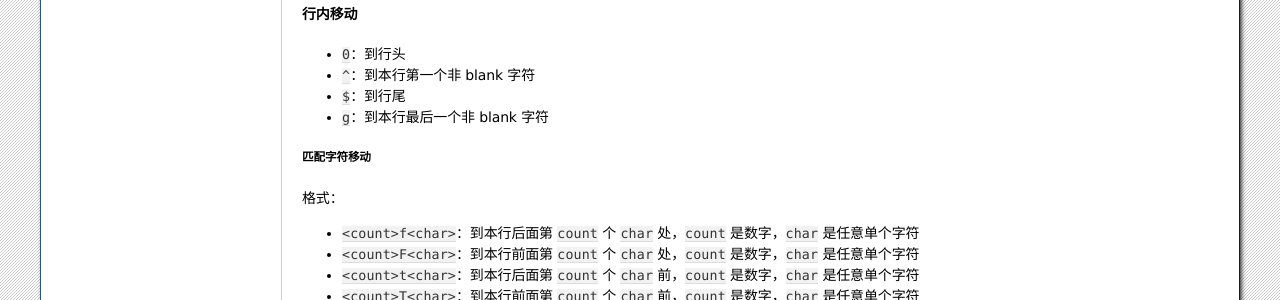
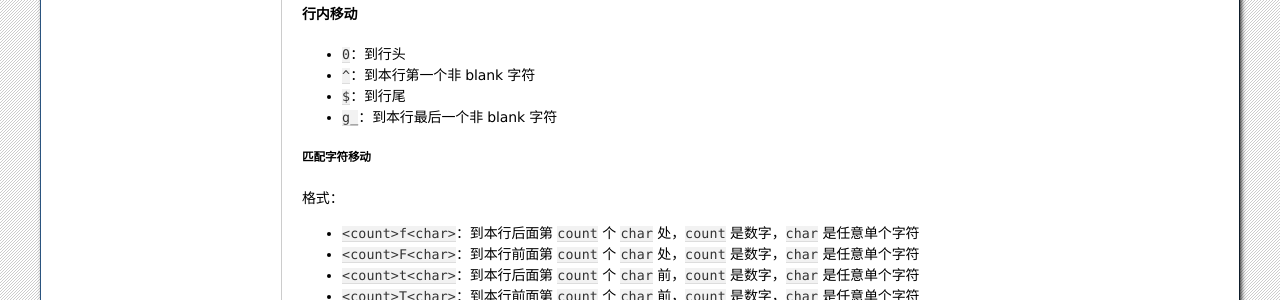
Before and after one commit to imquanquan/Editor-Cookbook, a Sphinx documentation site: the page built from source/vim.rst, in a window 1280 px wide and 900 px high, scrolled down 1585 px. Shown: the part 150-450 px from the top of the window. Built offline with Sphinx 7.4.7, drawn with Linux system fonts in a browser that asks for light colours.

Commit message:
[fix] fix error

```diff
--- a/source/vim.rst
+++ b/source/vim.rst
@@ -97,7 +97,7 @@ Vim 之所以刚开始难学，是因为我们得记下许多命令模式以及
 - ``0``：到行头
 - ``^``：到本行第一个非 blank 字符
 - ``$``：到行尾
-- ``g``：到本行最后一个非 blank 字符
+- ``g_``：到本行最后一个非 blank 字符
 
 
 匹配字符移动
```
